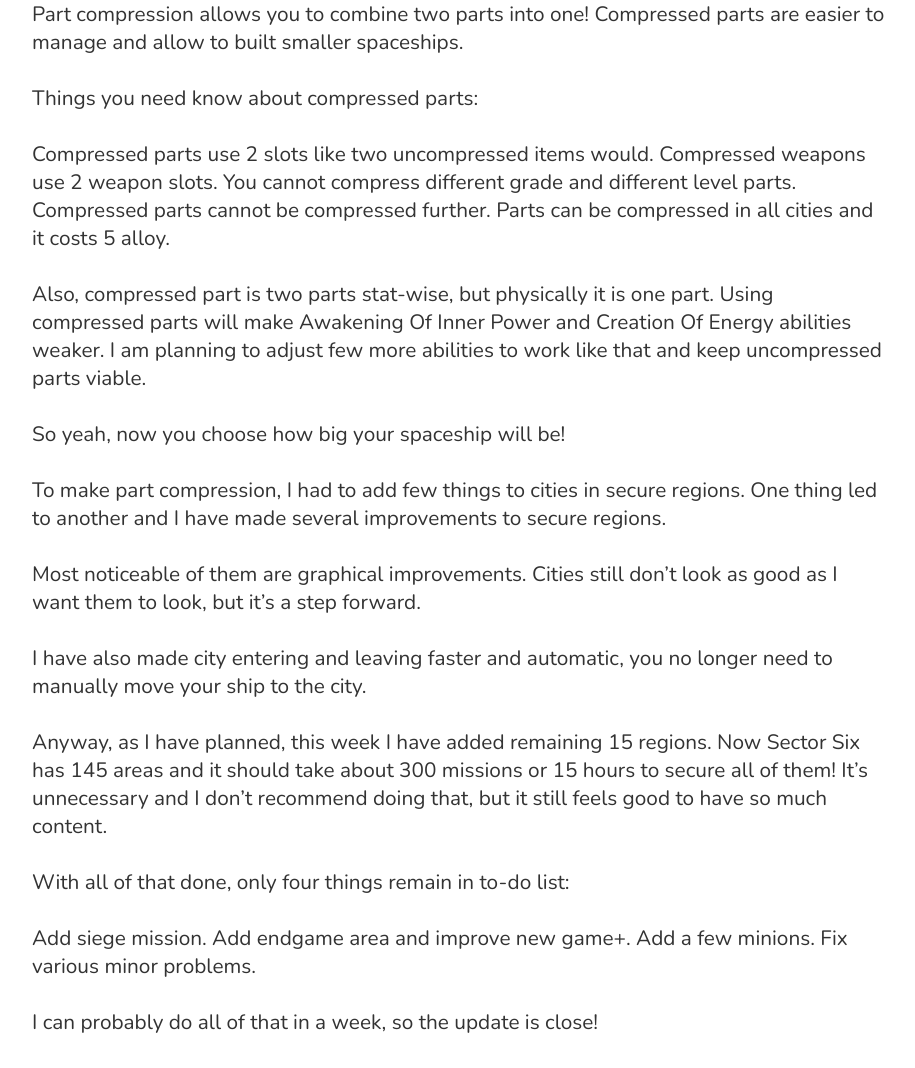
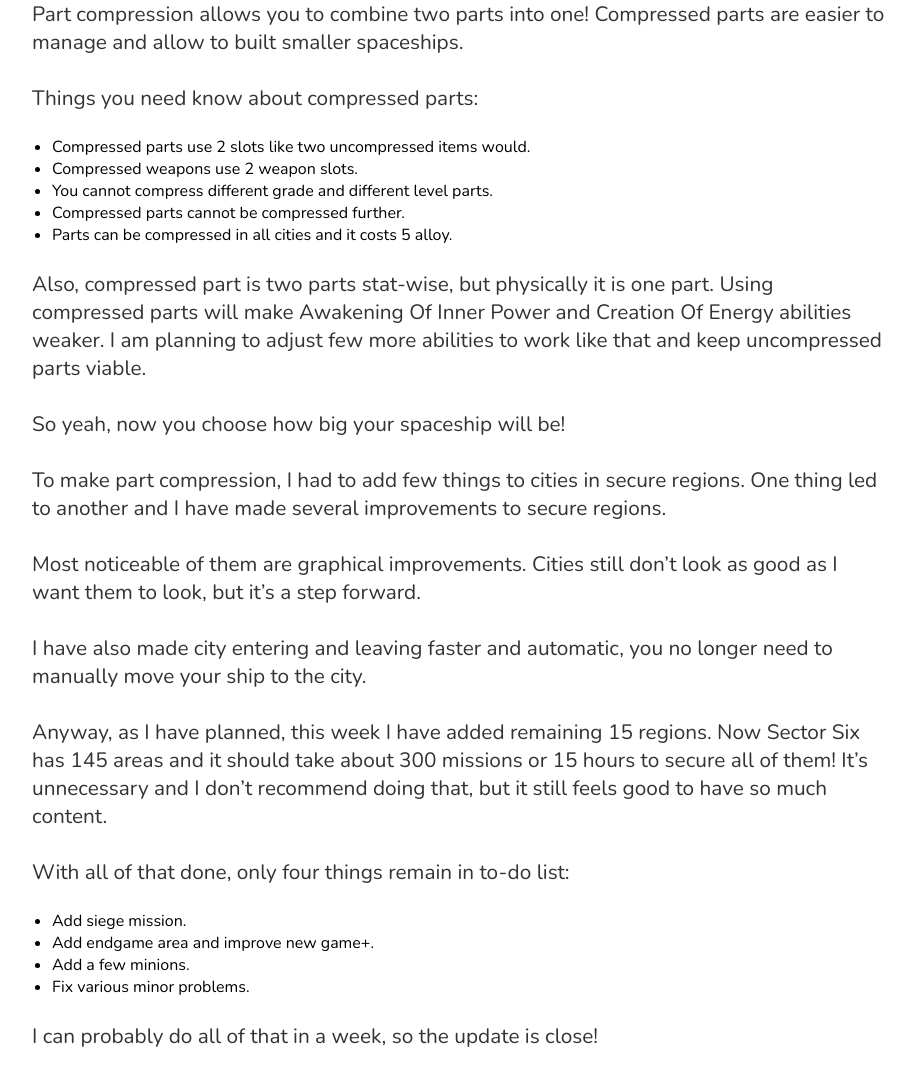
Before and after one commit to Phoebe3663/Zuurix.github.io, a Jekyll site: the page built from _posts/2017-10-29-echo-88.md, in a window 1280 px wide and 1400 px high, scrolled down 842 px. Shown: the part 124-1192 px from the top of the window, without its empty margins (180-1095 px from the left). Built offline with Jekyll 4.4.1, drawn with Linux system fonts in a browser that asks for light colours; comment, search, counter and statistics services are not loaded.

```diff
--- a/_posts/2017-10-29-echo-88.md
+++ b/_posts/2017-10-29-echo-88.md
@@ -15,11 +15,11 @@ Compressed parts are easier to manage and allow to built smaller spaceships.
 
 Things you need know about compressed parts:
 
-Compressed parts use 2 slots like two uncompressed items would.
-Compressed weapons use 2 weapon slots.
-You cannot compress different grade and different level parts.
-Compressed parts cannot be compressed further.
-Parts can be compressed in all cities and it costs 5 alloy.
+* Compressed parts use 2 slots like two uncompressed items would.
+* Compressed weapons use 2 weapon slots.
+* You cannot compress different grade and different level parts.
+* Compressed parts cannot be compressed further.
+* Parts can be compressed in all cities and it costs 5 alloy.
 
 Also, compressed part is two parts stat-wise, but physically it is one part.
 Using compressed parts will make Awakening Of Inner Power and Creation Of Energy abilities weaker.
@@ -41,10 +41,10 @@ It's unnecessary and I don't recommend doing that, but it still feels good to ha
 
 With all of that done, only four things remain in to-do list:
 
-Add siege mission.
-Add endgame area and improve new game+.
-Add a few minions.
-Fix various minor problems.
+* Add siege mission.
+* Add endgame area and improve new game+.
+* Add a few minions.
+* Fix various minor problems.
 
 I can probably do all of that in a week, so the update is close!
 
```
